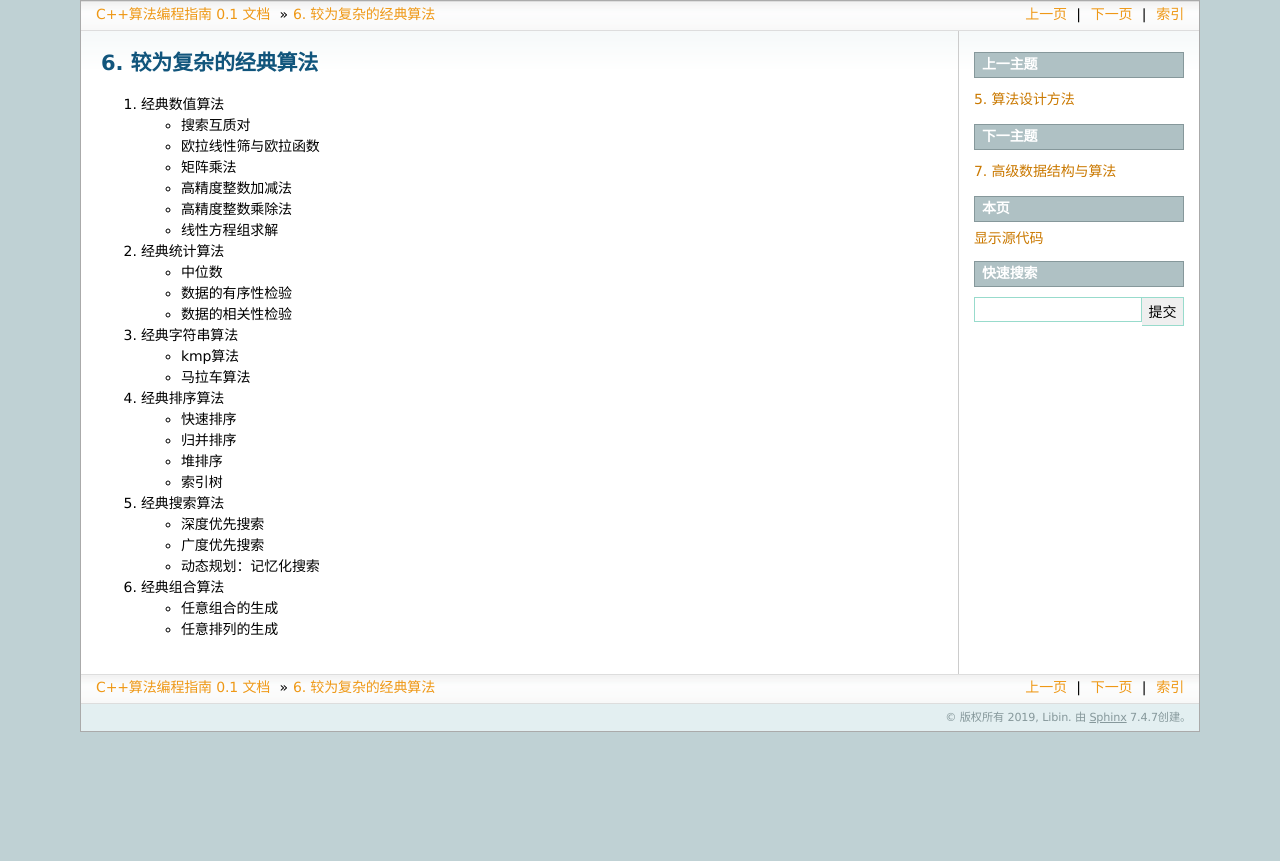
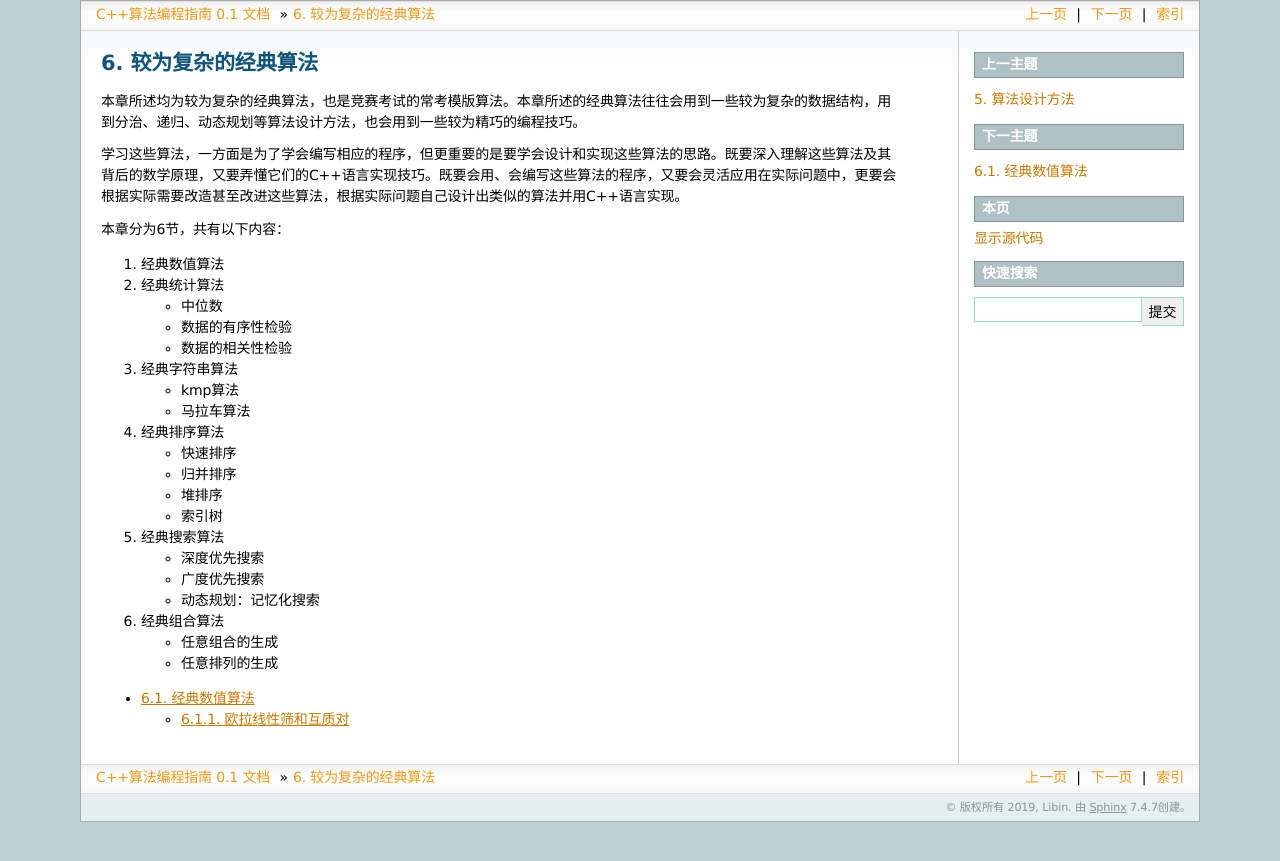
Before and after one commit to majorli/algo_guide, a Sphinx documentation site: the page built from source/500_medium_algos.rst, in a window 1280 px wide. Shown: the top 861 px of the page. Built offline with Sphinx 7.4.7, drawn with Linux system fonts in a browser that asks for light colours.

Commit message:
20191103_0018

```diff
--- a/source/500_medium_algos.rst
+++ b/source/500_medium_algos.rst
@@ -1,15 +1,15 @@
 较为复杂的经典算法
 ==================
 
+
+本章所述均为较为复杂的经典算法，也是竞赛考试的常考模版算法。本章所述的经典算法往往会用到一些较为复杂的数据结构，用到分治、递归、动态规划等算法设计方法，也会用到一些较为精巧的编程技巧。
+
+学习这些算法，一方面是为了学会编写相应的程序，但更重要的是要学会设计和实现这些算法的思路。既要深入理解这些算法及其背后的数学原理，又要弄懂它们的C++语言实现技巧。既要会用、会编写这些算法的程序，又要会灵活应用在实际问题中，更要会根据实际需要改造甚至改进这些算法，根据实际问题自己设计出类似的算法并用C++语言实现。
+
+
+本章分为6节，共有以下内容：
+
 1. 经典数值算法
-
-   * 搜索互质对
-   * 欧拉线性筛与欧拉函数
-   * 矩阵乘法
-   * 高精度整数加减法
-   * 高精度整数乘除法
-   * 线性方程组求解
-
 2. 经典统计算法
 
    * 中位数
--- a/source/700_problems.rst
+++ b/source/700_problems.rst
@@ -1,2 +1,4 @@
 竞赛题精选精讲
 ==============
+
+* 搜索互质对：洛谷P2158，仪仗队
--- a/source/ch02/sec01/212_primes.rst
+++ b/source/ch02/sec01/212_primes.rst
@@ -57,7 +57,7 @@
 
 埃氏筛子的时间复杂度是 :math:`O(n\log\log n)`，这已经非常非常接近 :math:`O(n)` 了，绝大多数情况下都不会出现问题。但是对于那些极大的数据规模，例如 :math:`n\ge10^9`，再加上如果程序的其他部分也是相当耗时的复杂算法，那么普通的埃筛还是有可能跪TLE的。这时候一种叫做欧拉线性筛的 :math:`O(n)` 筛法就闪亮登场了。
 
-欧拉线性筛是一种 :math:`O(n)` 的质数筛选算法，是最为高效率的质数筛。它虽是对埃氏筛法的一种优化改进，但这个算法本身的目的并非是单纯地为了筛选质数，它主要用于高效计算所谓的 *积性函数*，即满足性质 :math:`f(a\cdot b)=f(a)\cdot f(b)` 的函数，例如同样以欧拉命名的欧拉函数 :math:`\varphi(n)` 就是一个积性函数，它用于求解与正整数n互质的正整数（包括1）的个数，并且它满足 :math:`\varphi(n\cdot m)=\varphi(m)\cdot\varphi(n)`。
+欧拉线性筛是一种 :math:`O(n)` 的质数筛选算法，是最为高效率的质数筛。它虽是对埃氏筛法的一种优化改进，但这个算法本身的目的并非是单纯地为了筛选质数，它主要用于高效计算所谓的 *积性函数*，即满足性质 :math:`f(a\cdot b)=f(a)\cdot f(b)` 的函数，例如同样以欧拉命名的欧拉函数 :math:`\varphi(n)` 就是一个积性函数，它用于求解与正整数n互质的正整数（包括1）的个数，并且它是一个不完全的积性函数，当两个正整数m和n互质时，它满足 :math:`\varphi(n\cdot m)=\varphi(m)\cdot\varphi(n)`。
 
 对于线性筛，目前我们不要求掌握，以后在高级数论算法的时候再讨论。目前我们要知道的是：
 
@@ -66,7 +66,7 @@
 3. 因此欧拉线性筛一般不用于打质数表，通常情况下需要打质数表的算法就不多，绝大多数时候用埃氏筛子已经足够了。
 4. 欧拉线性筛的主要用途是快速计算积性函数。
 
-对欧拉线性筛有兴趣的可以参考这篇博文：`线性筛 <https://www.cnblogs.com/zhuohan123/p/3233011.html>`_。想了解欧拉函数的可以参考这篇博文：`十分钟学会计算欧拉函数 <https://blog.csdn.net/ydd97/article/details/47805419>`_。
+如果有兴趣，可以跳转到线性筛和欧拉函数的相关章节：:ref:`ref_511`。
 
 
 中国余数定理
--- /dev/null
+++ b/source/ch05/510_medium_number_algos.rst
@@ -0,0 +1,16 @@
+经典数值算法
+------------
+
+这里所要介绍的数值算法都是比较复杂的经典算法，包括以下内容：
+
+* 欧拉线性筛与欧拉函数
+* 矩阵乘法
+* 高精度整数加减法
+* 高精度整数乘除法
+* 线性方程组求解
+
+
+.. toctree::
+   :maxdepth: 2
+
+   sec01/511_euler_seive
--- /dev/null
+++ b/source/ch05/sec01/511_euler_seive.rst
@@ -0,0 +1,49 @@
+.. _ref_511:
+
+欧拉线性筛和互质对
+++++++++++++++++++
+
+
+欧拉线性筛
+^^^^^^^^^^
+
+在基础算法部分我们已经学习过怎么利用埃氏筛法来打出一张指定范围内的质数表。我们也提到过，埃氏筛法虽然已经快到足以满足绝大多数的题目要求，但是如果数据范围极其残暴而且程序其他部分还有非常耗时的复杂算法时，有可能还是会不够快。这种时候需要用一种称为 *欧拉线性筛* 或简称为 *欧拉筛*、*线性筛* 的 :math:`O(n)` 算法来打质数表。
+
+这种算法为什么能比埃氏筛更加高效以至于能达到线性时间效率呢？秘密就在于欧拉巧妙地颠倒了内外两层循环，因此就可以设法保证每一个合数只会被它的最小质因数晒掉。为了直观理解，我们用筛选20以内质数的过程来具体看一看。现在我们需要从2到20这一组整数中先后筛掉4,6,8,9,10,12,14,15,16,18,20这11个合数，留下2,3,5,7,11,13,17,19这8个质数。
+
+先来回顾埃氏筛子的做法。埃氏筛子利用两层循环来完成筛选。外层循环是从小到大的已知质数，从2开始，直到某个数的平方超过20；内存循环则是从2开始逐一递增的正整数，就是每次筛选时的倍数。所以用埃氏筛子进行筛选，依次会晒掉以下这些数：
+
+=========== ====== ===============================
+外循环轮次  质数   被筛除的合数
+=========== ====== ===============================
+1           2      4, 6, 8, 10, 12, 14, 16, 18, 20
+2           3      **6**, 9, **12**, 15, **18**
+3           5      5的平方大于20，筛选结束
+=========== ====== ===============================
+
+可以看到，在第二轮用质数3进行筛选的时候，我们实际上重复筛了三个数：6、12和18。原因在于它们都有比3更小的质因数2，而外循环是按照质数从小到大的顺序进行的。这就是埃筛达不到线性时间效率的原因。
+
+下面我们来看欧拉线性筛是怎么操作的。我们如果能按下面这个顺序来进行筛选，就不会出现重复：
+
+==== ====================
+倍数 合数
+==== ====================
+2    4
+3    6, 9
+4    8, 但不筛掉3的4倍12
+5    10, 15
+6    12, 但不筛掉3的6倍18
+7    14
+8    16
+9    18
+10   20
+==== ====================
+
+要实现这个顺序有两个关键点：一是以倍数从小到大为外层循环，以已知质数从小到大为内层循环；二是确保每一个合数都被它的最小的那个质因数筛掉，例如18，它在第9轮外循环以2的9倍这个身份被筛，而不是在第6轮以3的6倍的身份被筛掉。要怎样才能做到这两点呢？第一点好办，第二点就很微妙了，先来看代码。
+
+
+
+
+
+欧拉函数
+^^^^^^^^
```
Also changed, not shown: other parts of source/500_medium_algos.rst (+6 -0 lines).
